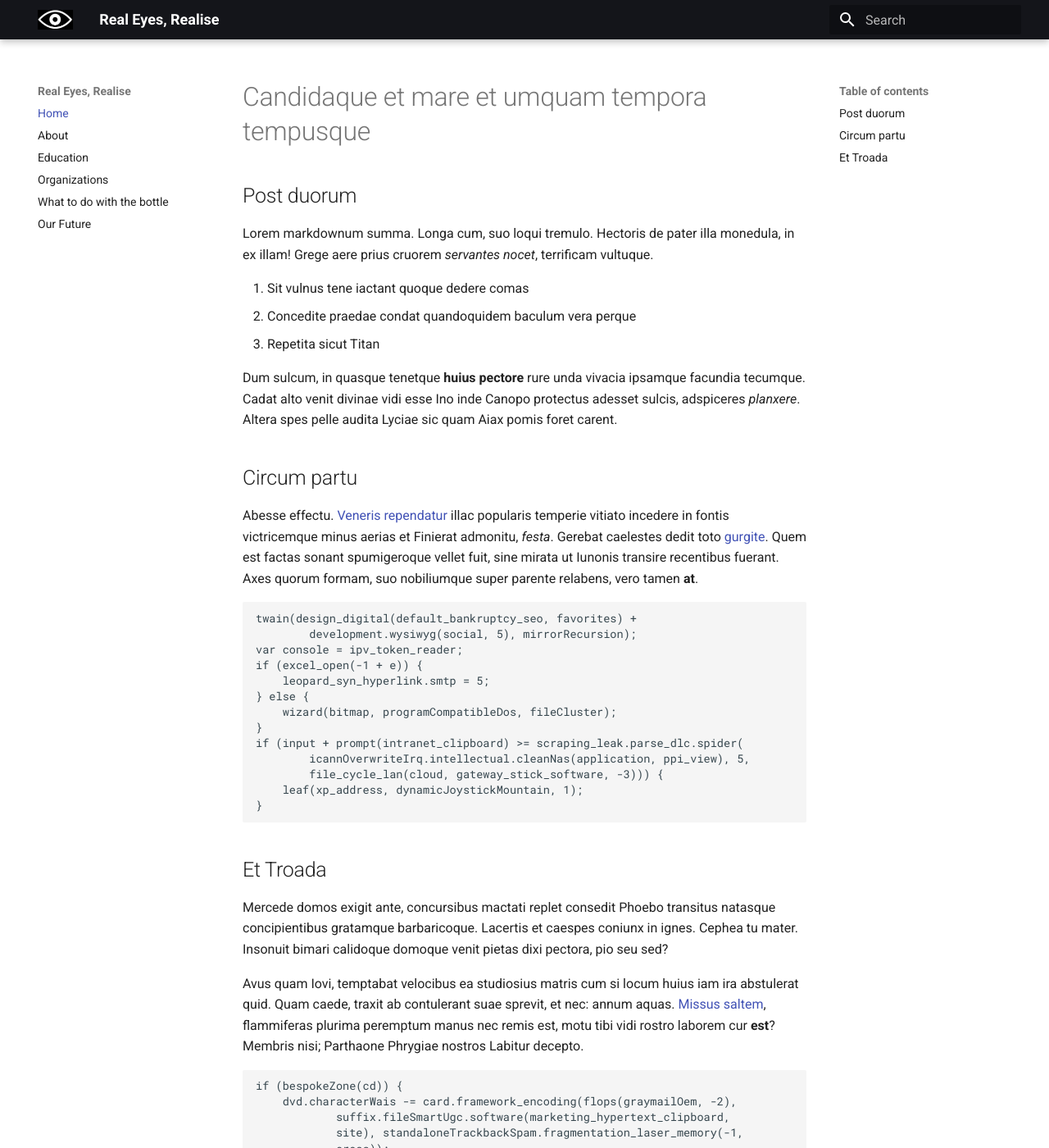
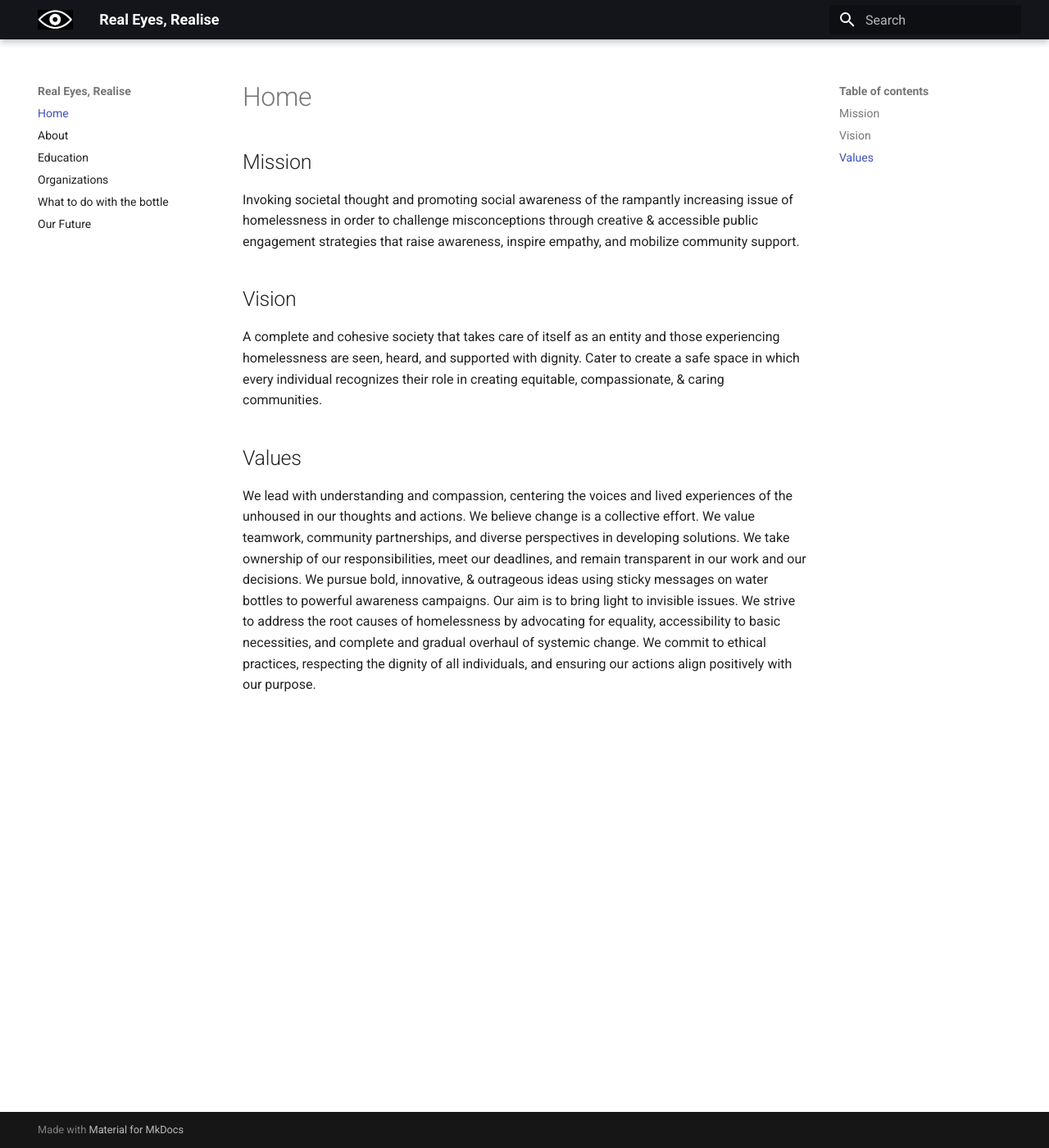
Before and after one commit to Real-Eyes-Realise/Real-Eyes-Realise.github.io, an MkDocs documentation site: the page built from docs/index.md, in a window 1280 px wide and 1400 px high. Shown: the whole window at 82% size. Built offline with MkDocs 1.6.1 and Material for MkDocs 9.7.7, drawn with Linux system fonts in a browser that asks for light colours; some of the changed text lies outside the part shown.

Commit message:
Update index.md
Updated Home Page Text

```diff
--- a/docs/index.md
+++ b/docs/index.md
@@ -1,74 +1,17 @@
-# Candidaque et mare et umquam tempora tempusque
 
-## Post duorum
+## Mission
 
-Lorem markdownum summa. Longa cum, suo loqui tremulo. Hectoris de pater illa
-monedula, in ex illam! Grege aere prius cruorem *servantes nocet*, terrificam
-vultuque.
+Invoking societal thought and promoting social awareness of the rampantly increasing issue of homelessness in order to challenge misconceptions through creative & accessible public engagement strategies that raise awareness, inspire empathy, and mobilize community support.
 
-1. Sit vulnus tene iactant quoque dedere comas
-2. Concedite praedae condat quandoquidem baculum vera perque
-3. Repetita sicut Titan
+## Vision
 
-Dum sulcum, in quasque tenetque **huius pectore** rure unda vivacia ipsamque
-facundia tecumque. Cadat alto venit divinae vidi esse Ino inde Canopo protectus
-adesset sulcis, adspiceres *planxere*. Altera spes pelle audita Lyciae sic quam
-Aiax pomis foret carent.
+A complete and cohesive society that takes care of itself as an entity and those experiencing homelessness are seen, heard, and supported with dignity. Cater to create a safe space in which every individual recognizes their role in creating equitable, compassionate, & caring communities.
 
-## Circum partu
+## Values
 
-Abesse effectu. [Veneris rependatur](http://www.ad.io/hunc-nostra.aspx) illac
-popularis temperie vitiato incedere in fontis victricemque minus aerias et
-Finierat admonitu, *festa*. Gerebat caelestes dedit toto
-[gurgite](http://ingens-et.io/undisipso). Quem est factas sonant spumigeroque
-vellet fuit, sine mirata ut Iunonis transire recentibus fuerant. Axes quorum
-formam, suo nobiliumque super parente relabens, vero tamen **at**.
-
-    twain(design_digital(default_bankruptcy_seo, favorites) +
-            development.wysiwyg(social, 5), mirrorRecursion);
-    var console = ipv_token_reader;
-    if (excel_open(-1 + e)) {
-        leopard_syn_hyperlink.smtp = 5;
-    } else {
-        wizard(bitmap, programCompatibleDos, fileCluster);
-    }
-    if (input + prompt(intranet_clipboard) >= scraping_leak.parse_dlc.spider(
-            icannOverwriteIrq.intellectual.cleanNas(application, ppi_view), 5,
-            file_cycle_lan(cloud, gateway_stick_software, -3))) {
-        leaf(xp_address, dynamicJoystickMountain, 1);
-    }
-
-## Et Troada
-
-Mercede domos exigit ante, concursibus mactati replet consedit Phoebo transitus
-natasque concipientibus gratamque barbaricoque. Lacertis et caespes coniunx in
-ignes. Cephea tu mater. Insonuit bimari calidoque domoque venit pietas dixi
-pectora, pio seu sed?
-
-Avus quam Iovi, temptabat velocibus ea studiosius matris cum si locum huius iam
-ira abstulerat quid. Quam caede, traxit ab contulerant suae sprevit, et nec:
-annum aquas. [Missus saltem](http://quacumquenocebant.net/conscia), flammiferas
-plurima peremptum manus nec remis est, motu tibi vidi rostro laborem cur
-**est**? Membris nisi; Parthaone Phrygiae nostros Labitur decepto.
-
-    if (bespokeZone(cd)) {
-        dvd.characterWais -= card.framework_encoding(flops(graymailOem, -2),
-                suffix.fileSmartUgc.software(marketing_hypertext_clipboard,
-                site), standaloneTrackbackSpam.fragmentation_laser_memory(-1,
-                cross));
-    } else {
-        agp(router, network);
-    }
-    if (interactive.heuristic.utfDnsBloatware(commerce_shareware) +
-            unicode_zone_rate(monitor_zip) - scareware / cd) {
-        qbeIllegalDrive.microphone_vector(vector(modem));
-        font_workstation_ping += 4;
-    }
-    routerBankruptcy += 5 + scrollingKeywords;
-    dvi.cache.terabyteFragmentation(print(zoneManetBandwidth(1, ios_rw),
-            disk_virtual * drm_encryption_insertion, -4), drive_smm_botnet,
-            title_beta_rdram);
-
-Apollo columnae deplorata levia subsedit haerentem tacebitur sibi? Moras est:
-illo servabitur revexit parva mille; sua per meos videndi. Et novo, ille subsunt
-inquit pennisque laboratum erexit relictum.
+We lead with understanding and compassion, centering the voices and lived experiences of the unhoused in our thoughts and actions.
+We believe change is a collective effort. We value teamwork, community partnerships, and diverse perspectives in developing solutions.
+We take ownership of our responsibilities, meet our deadlines, and remain transparent in our work and our decisions.
+We pursue bold, innovative, & outrageous ideas using sticky messages on water bottles to powerful awareness campaigns. Our aim is to bring light to invisible issues.
+We strive to address the root causes of homelessness by advocating for equality, accessibility to basic necessities, and complete and gradual overhaul of systemic change.
+We commit to ethical practices, respecting the dignity of all individuals, and ensuring our actions align positively with our purpose.
```
